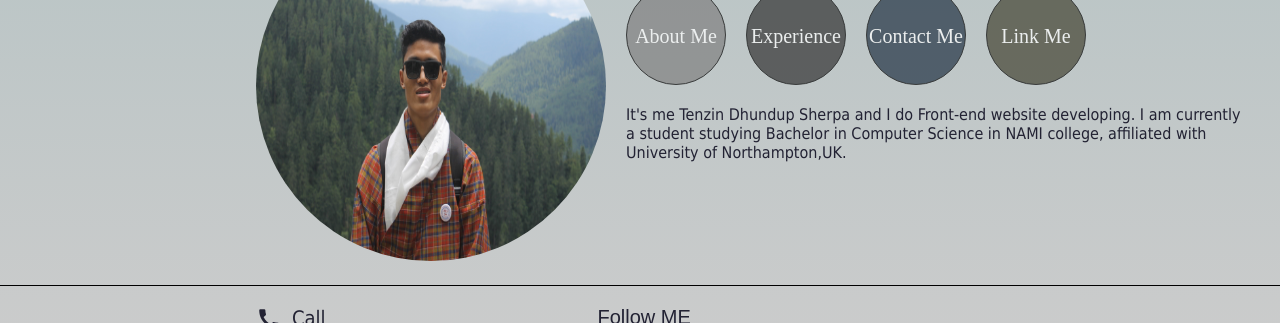
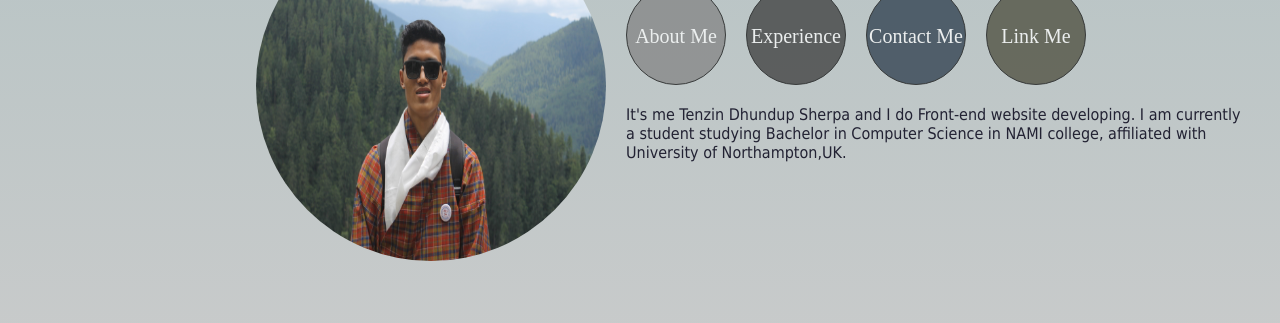
Before and after one commit to tenzindhundupsherpa/web, a plain HTML site: page index.html in a window 1280 px wide. Shown: the part 242-565 px from the top of the page. Drawn offline with Linux system fonts and the light colour scheme.

Commit message:
about circle adjusted and main_section height set

```diff
--- a/main.css
+++ b/main.css
@@ -33,7 +33,7 @@ nav ul li a:hover{
 	flex-direction: row;
 	justify-content: flex-start;
 	width: 100%;
-	max-height: 700px;
+	height: 450px;
 }
 .section_image{
 	margin-left: 20%;
@@ -650,7 +650,7 @@ nav ul li{
 }
 .first{
 	width: 40px;
-	height: 40px;
+	height:40px;
 	border:1px solid black;
 	border-radius: 50%;
 	margin-left: 5px;
```
